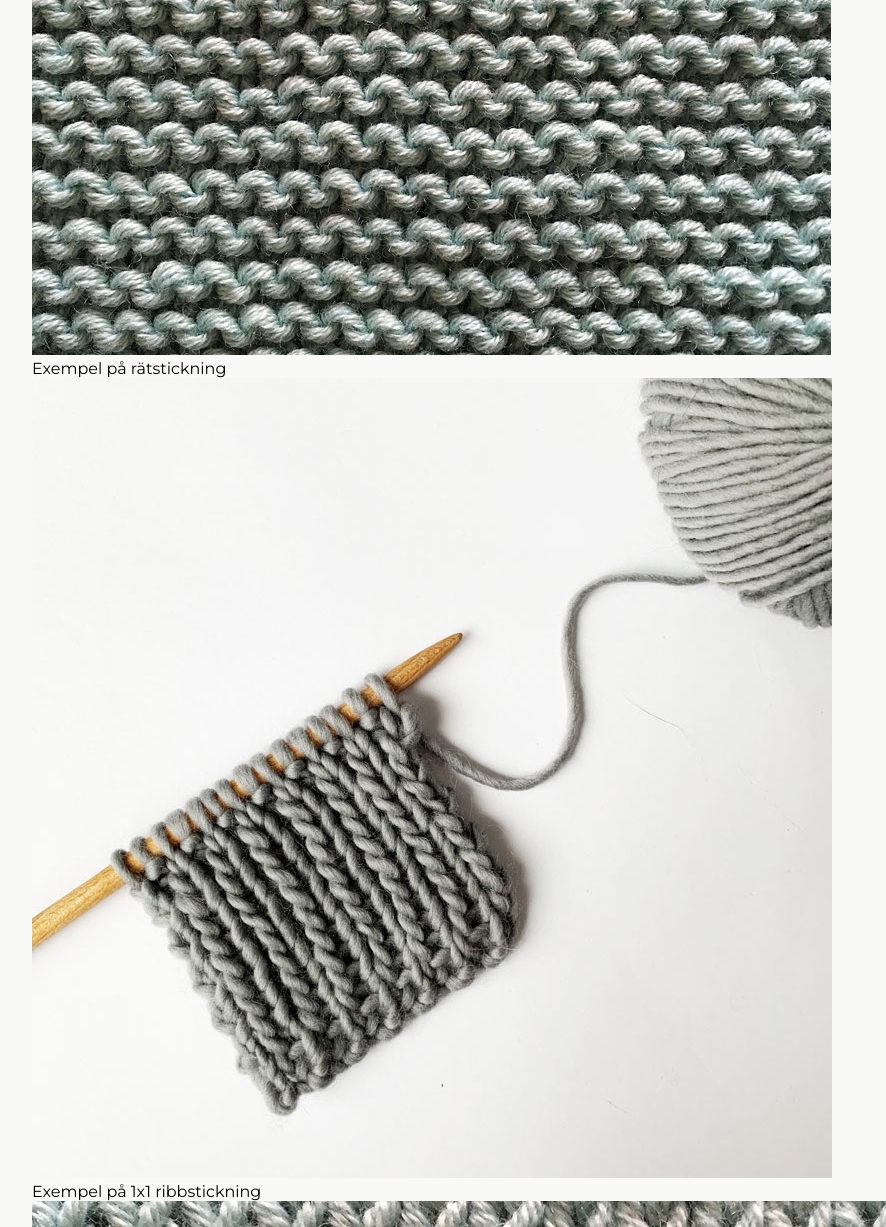
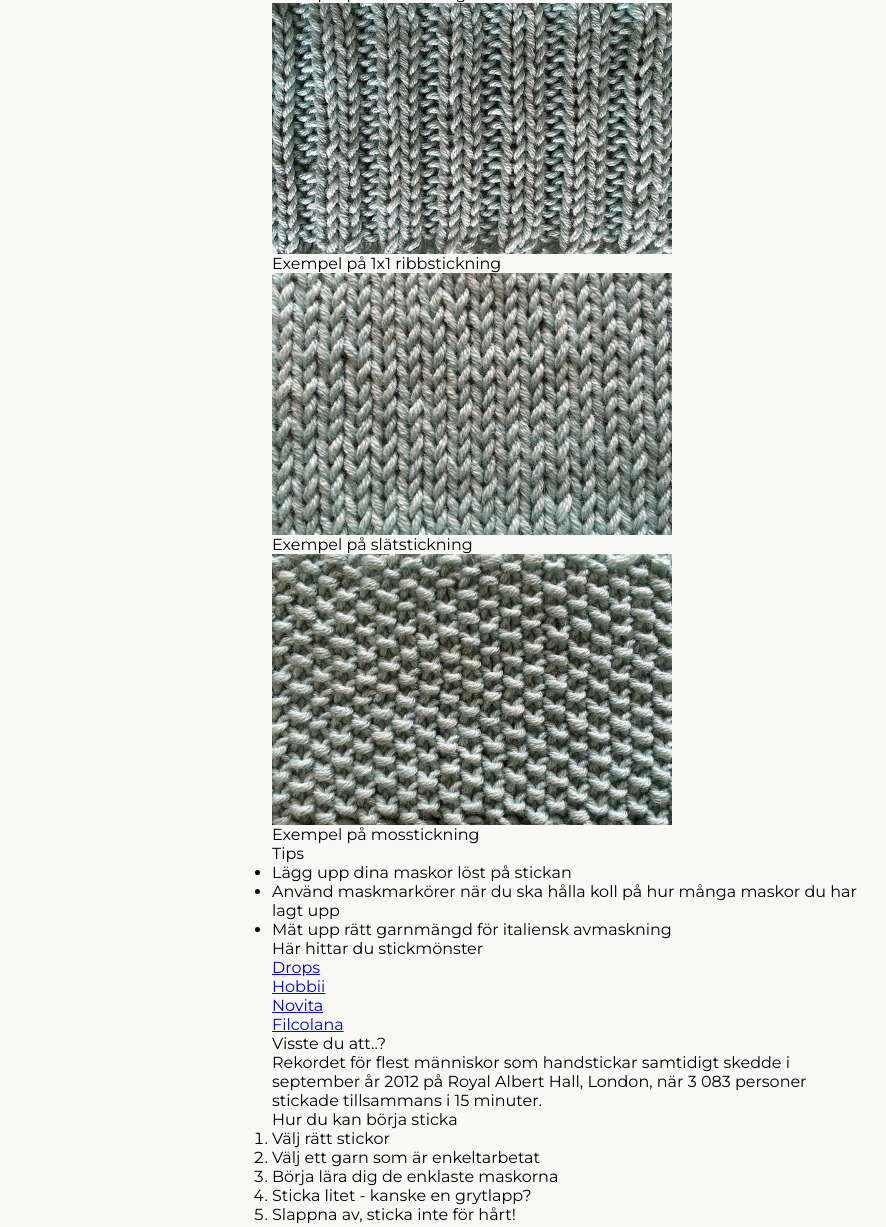
Before and after one commit to Nennae/Lexicon-FE24-25, a plain HTML site: page v48/index.html in a window 1280 px wide. Shown: the part 711-1938 px from the top of the page, without its empty margins (68-954 px from the left). Drawn offline with Linux system fonts and the light colour scheme.

Commit message:
new image added + styling

```diff
--- a/v48/index.html
+++ b/v48/index.html
@@ -52,12 +52,16 @@
                         <figcaption class="img-captions">Exempel på rätstickning</figcaption>
                         </figure>
                         <figure>
-                        <img class="images" src="./images/rib.jpg" alt="">
+                        <img class="images" src="./images/ribbstick.jpg" alt="">
                         <figcaption class="img-captions">Exempel på 1x1 ribbstickning</figcaption>
                         </figure>
                         <figure>
                         <img class="images" src="./images/slatstick.jpg" alt="">
                         <figcaption class="img-captions">Exempel på slätstickning</figcaption>
+                        </figure>
+                        <figure class="img-container">
+                              <img class="images" src="./images/mosstick.jpg" alt="">
+                              <figcaption class="img-captions">Exempel på mosstickning</figcaption>
                         </figure>
 
             </section>
--- a/v48/style.css
+++ b/v48/style.css
@@ -1,9 +1,26 @@
+*,
+*::before,
+*::after {
+      box-sizing: border-box;
+}
+
 * {
       margin: 0;
-      box-sizing: border-box;
+      padding: 0;
+      font: inherit;
 }
-/*comment*/
+
+img,
+picture,
+svg,
+video {
+      display: block;
+      max-width: 100%;
+}
+
 body {
+      display: grid;
+      grid-template-columns: 15em auto 15em;
       background-color: rgb(249, 249, 248);
       font-family: "Montserrat", serif;
       margin: 20px 100px;
@@ -20,3 +37,8 @@ body {
       /* margin: 0 auto; */
       padding: 10px;
 }
+
+img {
+      max-width: 400px;
+      max-height: 300px;
+}
```
Also changed, not shown: v48/images/mosstick.jpg (added), v48/images/rib.jpg (deleted), v48/images/ribbstick.jpg (added).
